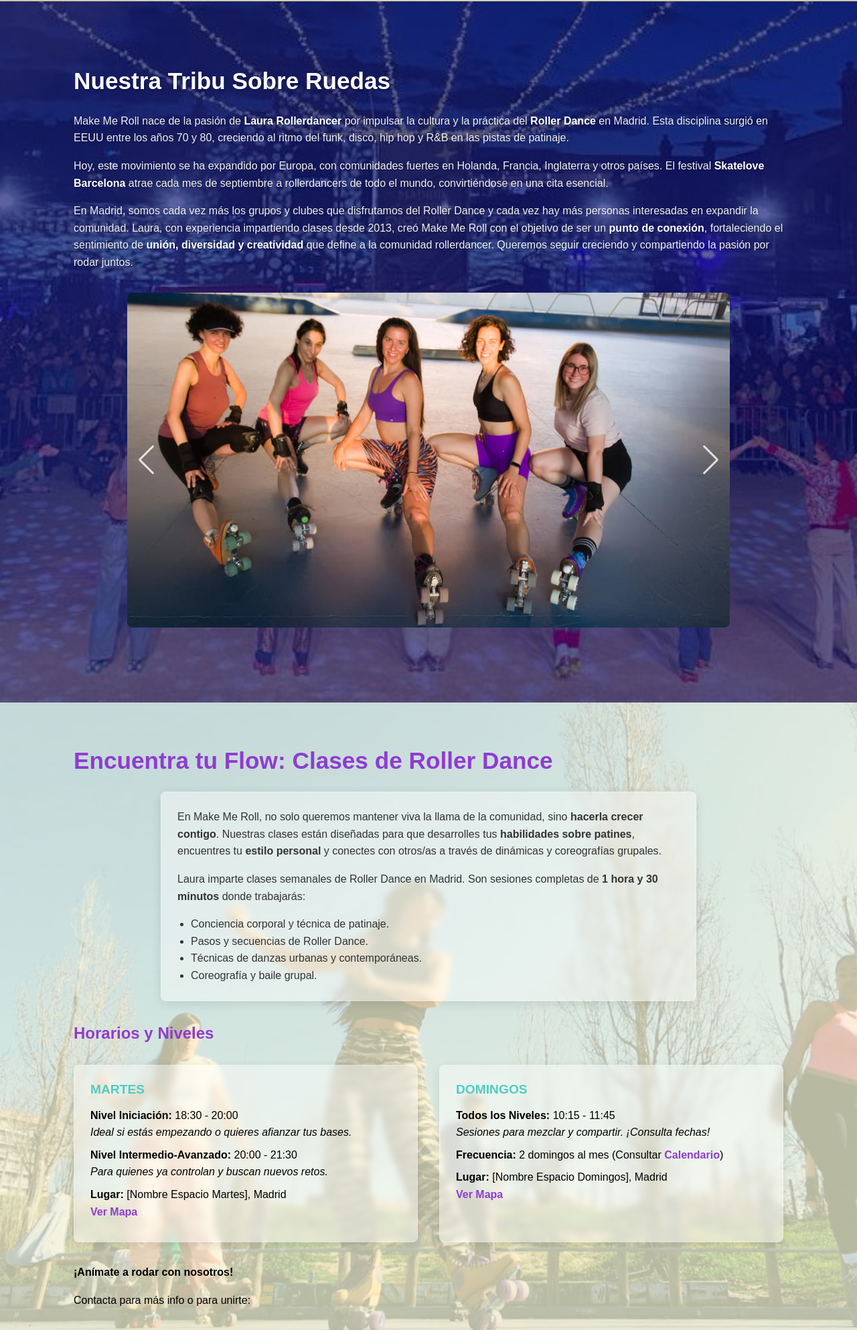
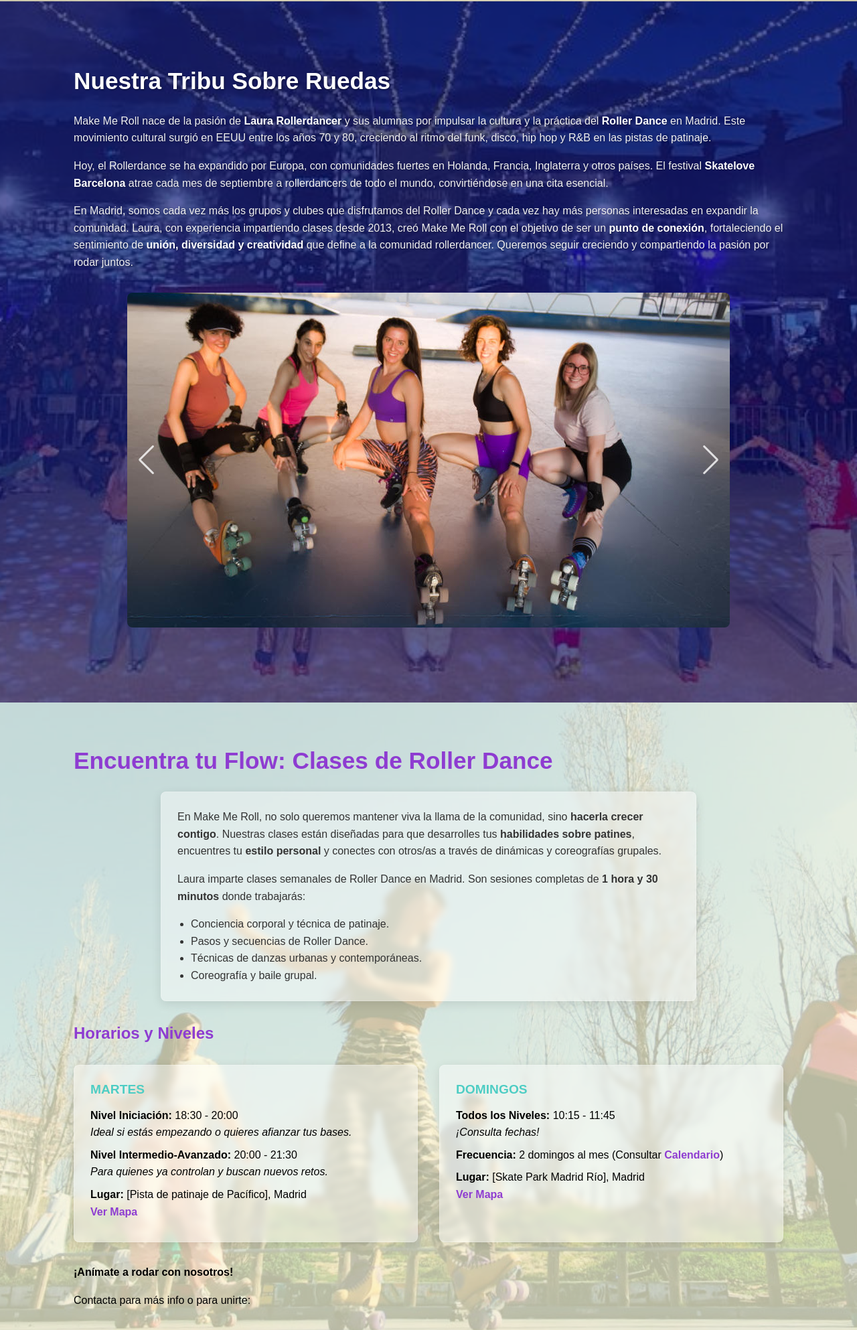
Before and after one commit to laurarollerdance/makemeroll, a plain HTML site: page index.html in a window 1280 px wide. Shown: the part 798-2784 px from the top of the page at 67% size. Drawn offline with nearby package versions, Linux system fonts and the light colour scheme; grey boxes are pictures that could not be loaded.

Commit message:
Update index.html

```diff
--- a/index.html
+++ b/index.html
@@ -68,8 +68,8 @@
         <section id="comunidad" class="content-section">
             <div class="container">
                 <h2>Nuestra Tribu Sobre Ruedas</h2>
-                <p>Make Me Roll nace de la pasión de <strong>Laura Rollerdancer</strong> por impulsar la cultura y la práctica del <strong>Roller Dance</strong> en Madrid. Esta disciplina surgió en EEUU entre los años 70 y 80, creciendo al ritmo del funk, disco, hip hop y R&B en las pistas de patinaje.</p>
-                <p>Hoy, este movimiento se ha expandido por Europa, con comunidades fuertes en Holanda, Francia, Inglaterra y otros países. El festival <strong>Skatelove Barcelona</strong> atrae cada mes de septiembre a rollerdancers de todo el mundo, convirtiéndose en una cita esencial.</p>
+                <p>Make Me Roll nace de la pasión de <strong>Laura Rollerdancer</strong> y sus alumnas por impulsar la cultura y la práctica del <strong>Roller Dance</strong> en Madrid. Este movimiento cultural surgió en EEUU entre los años 70 y 80, creciendo al ritmo del funk, disco, hip hop y R&B en las pistas de patinaje.</p>
+                <p>Hoy, el Rollerdance se ha expandido por Europa, con comunidades fuertes en Holanda, Francia, Inglaterra y otros países. El festival <strong>Skatelove Barcelona</strong> atrae cada mes de septiembre a rollerdancers de todo el mundo, convirtiéndose en una cita esencial.</p>
                 <p>En Madrid, somos cada vez más los grupos y clubes que disfrutamos del Roller Dance y cada vez hay más personas interesadas en expandir la comunidad. Laura, con experiencia impartiendo clases desde 2013, creó Make Me Roll con el objetivo de ser un <strong>punto de conexión</strong>, fortaleciendo el sentimiento de <strong>unión, diversidad y creatividad</strong> que define a la comunidad rollerdancer. Queremos seguir creciendo y compartiendo la pasión por rodar juntos.</p>
                 <!-- *** INICIO DEL CARRUSEL SWIPER *** -->
                 <div class="swiper comunidad-carousel">
@@ -131,13 +131,13 @@
                 <h4>MARTES</h4>
                 <p><strong>Nivel Iniciación:</strong> 18:30 - 20:00<br><em>Ideal si estás empezando o quieres afianzar tus bases.</em></p>
                 <p><strong>Nivel Intermedio-Avanzado:</strong> 20:00 - 21:30<br><em>Para quienes ya controlan y buscan nuevos retos.</em></p>
-                <p><strong>Lugar:</strong> [Nombre Espacio Martes], Madrid <br><a href="https://maps.app.goo.gl/xd16MDQeeuGWH8RP7" target="_blank" rel="noopener noreferrer">Ver Mapa</a></p>
+                <p><strong>Lugar:</strong> [Pista de patinaje de Pacífico], Madrid <br><a href="https://maps.app.goo.gl/xd16MDQeeuGWH8RP7" target="_blank" rel="noopener noreferrer">Ver Mapa</a></p>
             </div>
             <div class="clase-info">
                 <h4>DOMINGOS</h4>
-                <p><strong>Todos los Niveles:</strong> 10:15 - 11:45<br><em>Sesiones para mezclar y compartir. ¡Consulta fechas!</em></p>
+                <p><strong>Todos los Niveles:</strong> 10:15 - 11:45<br><em> ¡Consulta fechas!</em></p>
                 <p><strong>Frecuencia:</strong> 2 domingos al mes (Consultar <a href="#calendario">Calendario</a>)</p>
-                <p><strong>Lugar:</strong> [Nombre Espacio Domingos], Madrid <br><a href="https://maps.app.goo.gl/PB7sqm9tKWGaesY67" target="_blank" rel="noopener noreferrer">Ver Mapa</a></p>
+                <p><strong>Lugar:</strong> [Skate Park Madrid Río], Madrid <br><a href="https://maps.app.goo.gl/PB7sqm9tKWGaesY67" target="_blank" rel="noopener noreferrer">Ver Mapa</a></p>
             </div>
         </div>
 
@@ -311,8 +311,8 @@
                  <div class="quien-soy-text">
                     <h2>Laura Rollerdancer</h2>
                     <h3>Fundadora de Make Me Roll</h3>
-                    <p>Soy Laura, la persona detrás de Make Me Roll. Patino y bailo desde la infancia, pero mi conexión profunda con el patinaje nació en el parque del Retiro y haciendo street por las calles de Madrid. Mi pasió por el Roller Dance se encendió gracias a la inspiración de rollerdancers internacionales en eventos como el organizado por Michelle Barrios en Barcelona en 2012.</p>
-                    <p>Gracias a mi experiencia en diferentes estilos de danza y en patinaje artístico, me interesé en la aplicación de la técnica de la danza afro, urbana y contemporánea al Roller Dance. Continuo esta investigación sobre las posibilidades que ofrece la danza sobre ruedas. Organizo clases de rollerdance y talleres de danza en patines, con el objetivo de desarrollar el potencial del alumnado a nivel grupal e individual.</p>
+                    <p>Soy Laura, la persona detrás de Make Me Roll. Patino y bailo desde la infancia, pero mi conexión profunda con el patinaje nació en el parque del Retiro y haciendo rutas por las calles de Madrid. Mi pasión por el Roller Dance se encendió gracias a la inspiración de rollerdancers internacionales en eventos como el organizado por Michelle Barrios en Barcelona en 2012.</p>
+                    <p>Gracias a mi experiencia en diferentes estilos de danza y en patinaje artístico, me interesé en la aplicación de la técnica de la danza afro, urbana y contemporánea al Roller Dance. Continuo esta investigación sobre las posibilidades que ofrece la danza sobre ruedas y organizo clases de rollerdance y talleres de danza en patines, con el objetivo de desarrollar el potencial del alumnado a nivel grupal e individual.</p>
                     <p>He tenido oportunidad de impartir Masterclases en festivales como <strong>Madrid Urban Fest</strong>, así como para clubes y asociaciones a nivel nacional. He organizado Roller Discos en Madrid y he participado como bailarina y coreógrafa en shows para festivales como <strong>Skatelove Barcelona</strong> y para videoclips como “El paso del tiempo” de <strong>Rozalén</strong>. Además de rodar, hago música con mi dúo <strong>Sibila Music</strong>. Puedes escucharnos <a href="[ENLACE A SIBILA MUSIC]" target="_blank" rel="noopener noreferrer">aquí</a>.</p>
                     <p>Sígueme en Instagram: <a href="https://instagram.com/laura_rollerdancer" target="_blank" rel="noopener noreferrer">@laura_rollerdancer</a></p>
                 </div>
```
